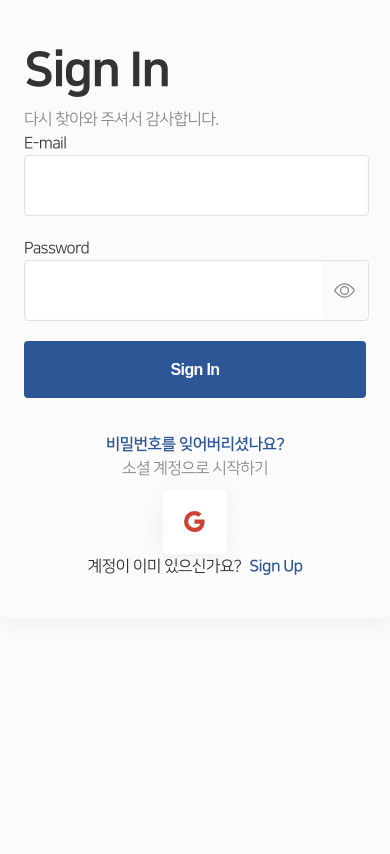
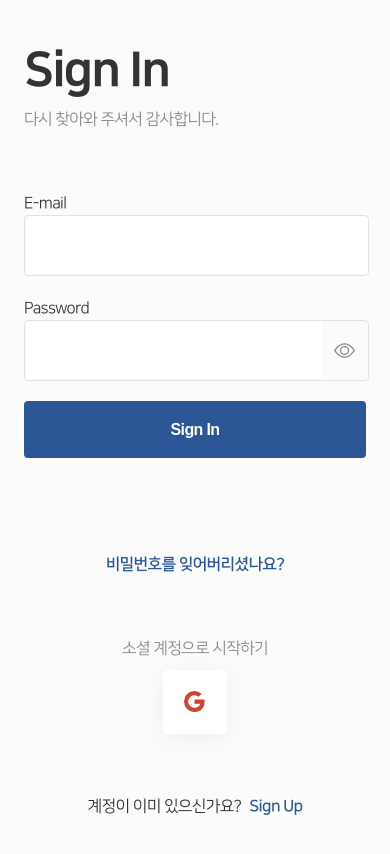
Before and after one commit to JaeilJO/blanking, a Next.js app: page / in a window 390 px wide. Shown: the top 854 px of the page. Built offline with nearby package versions, Linux system fonts and the light colour scheme.

Commit message:
fix : SignIn 반응형 디자인 오류 수정

```diff
--- a/src/components/AuthComponent/SignInComponent/index.module.scss
+++ b/src/components/AuthComponent/SignInComponent/index.module.scss
@@ -14,10 +14,11 @@
 }
 
 .auth_wrapper {
-    width: 100%;
-    height: 100%;
+    height: fit-content;
 
     display: flex;
+    flex-direction: column;
     justify-content: space-between;
-    flex-direction: column;
+
+    gap: 60px;
 }
```
